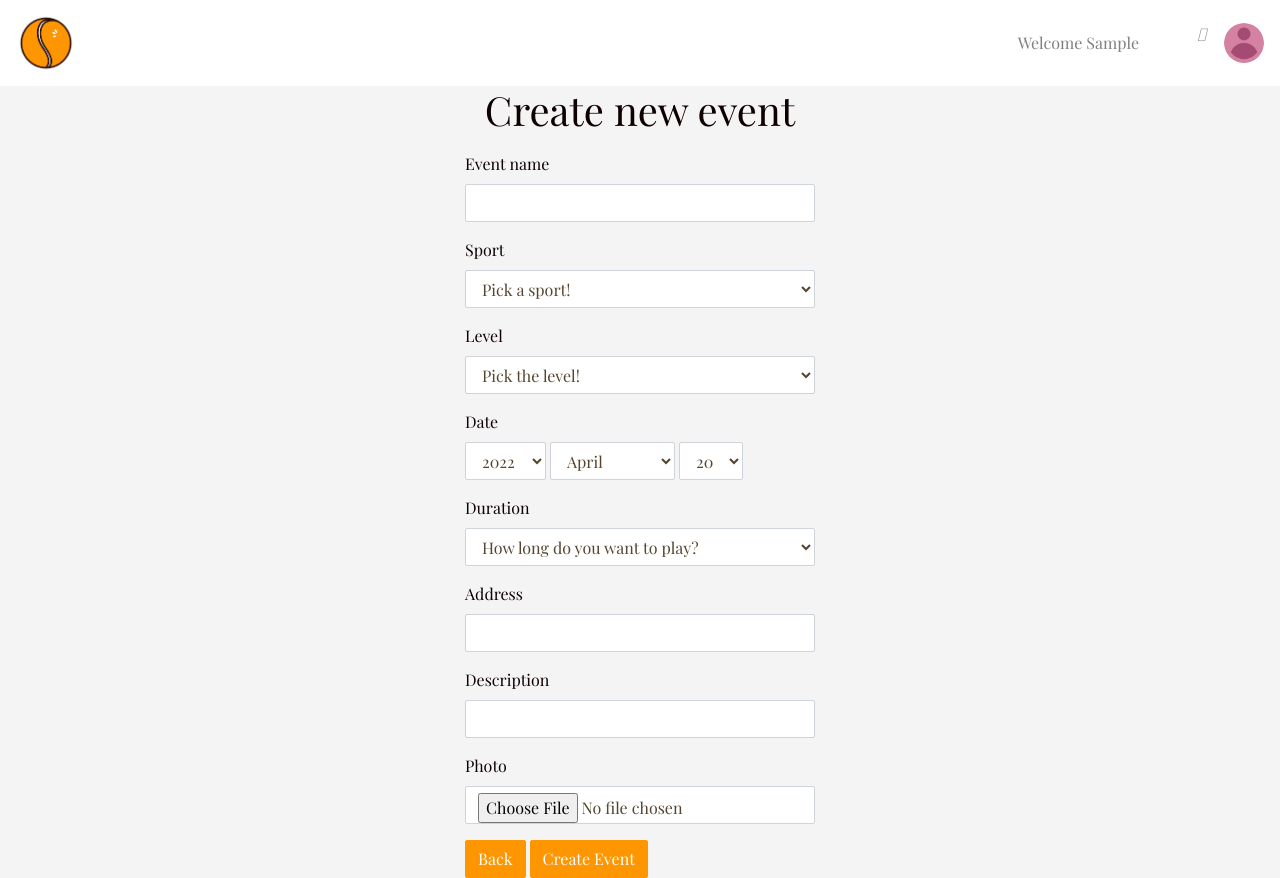
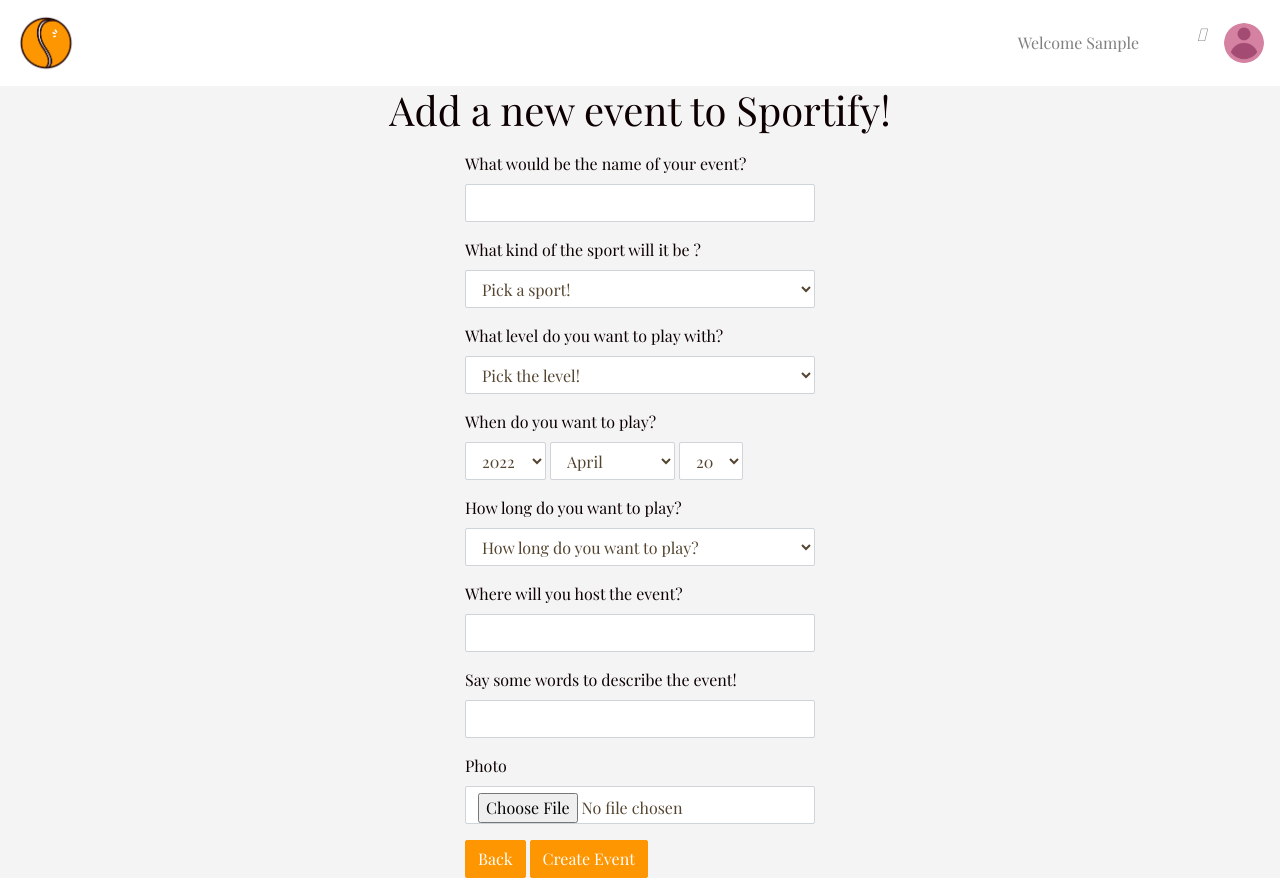
Before and after one commit to HatemC/sportify, a Rails app: page /events/new in a window 1280 px wide. Run offline with Rails 7, Linux system fonts and the light colour scheme; the visitor is signed in with stand-in values (Sample User, id 1); style sheets or scripts are compiled from the project's sources; parts of the project's set-up code (start-up, migrations or seed data) failed here and were passed over; some libraries are stand-ins or nearby versions.

Commit message:
demo comment fixed

```diff
--- a/app/assets/stylesheets/components/_carousel.scss
+++ b/app/assets/stylesheets/components/_carousel.scss
@@ -6,7 +6,7 @@
 .cards-wrapper {
   display: grid;
   grid-template-columns: 1fr 1fr 1fr 1fr 1fr;
-  grid-gap: 16px;
+  grid-gap: 15px;
   width: 100%;
   margin: auto;
 }
@@ -47,7 +47,7 @@
 }
 .carousel-control-prev,
 .carousel-control-next {
-  background-color: #e1e1e1;
+  background-color: #ffbf00;
   width: 5vh;
   height: 5vh;
   border-radius: 50%;
@@ -63,7 +63,6 @@
 .carousel-card-title {
   font-size: 18px;
   font-weight: bold;
-
 }
 
 #carousel-title h5 {
@@ -93,3 +92,7 @@
   text-decoration: none;
   color: darkgrey;
 }
+
+.carousel-item {
+  width:95%;
+}
--- a/app/views/chatrooms/show.html.erb
+++ b/app/views/chatrooms/show.html.erb
@@ -36,16 +36,12 @@
         </div>
         <% end %>
 
-
-
     </div>
-
-
 
 
     <div class="container chat-window">
 
-      <h2> Conversation between <%= @chatroom.sender.name %> and <%= @chatroom.recepient.name %></h2>
+      <h2> Message with <%= @chatroom.recepient.name %></h2>
       <div id="messages" data-chatroom-id="<%= @chatroom.id %>">
         <% @chatroom.messages.each do |message| %>
       <%= render 'messages/message', message: message %>
--- a/app/views/events/_form.html.erb
+++ b/app/views/events/_form.html.erb
@@ -7,36 +7,44 @@
           <div class="form-body">
 
           <%= f.input :event_name,
-            input_html: {class: 'event_name'}
+            input_html: {class: 'event_name'},
+            label: "What would be the name of your event?"
           %>
 
           <%= f.input :sport, prompt: :translate,
             input_html: { class: "styling" },
+            label: "What kind of the sport will it be ?",
             prompt: " Pick a sport! ",
             collection: ['Tennis', 'Football', 'Yoga', 'Soccer', 'Badminton', 'Running']
           %>
           <%= f.input :level,
             input_html: { class: "styling" },
+            label: "What level do you want to play with?",
             prompt: " Pick the level! ",
             collection: ['Beginner', 'Intermediate', 'Advanced']
           %>
 
           <%= f.input :date,
-            input_html: {class: 'datepicker string input'}
+            input_html: {class: 'datepicker string input'},
+            label: "When do you want to play?"
           %>
 
           <%= f.input :duration,
             input_html: { class: "styling" },
+            label: "How long do you want to play?",
             prompt: " How long do you want to play? ",
             collection: ["2 hours", "1 hour", "30 min"]
           %>
 
           <%= f.input :address,
-            input_html: { id: "event_address" }
+            input_html: { id: "event_address" },
+            label: "Where will you host the event?"
           %>
 
           <%= f.input :description,
-            input_html: { id: "description" }
+            input_html: { id: "description" },
+            label: "Say some words to describe the event!"
+
           %>
 
            <%= f.input :photo, as: :file,
--- a/app/views/events/edit.html.erb
+++ b/app/views/events/edit.html.erb
@@ -1,2 +1,2 @@
-<div class="center-item"><h1>Edit event</h1></div>
+<div class="center-item"><h1>Edit your event</h1></div>
 <%= render 'form', event: @event %>
--- a/app/views/events/new.html.erb
+++ b/app/views/events/new.html.erb
@@ -1,2 +1,2 @@
-<div class="center-item"><h1>Create new event</h1></div>
+<div class="center-item"><h1>Add a new event to Sportify!</h1></div>
 <%= render 'form', event: @event %>
```
Also changed, not shown: app/views/events/show.html.erb (+5 -6 lines).
